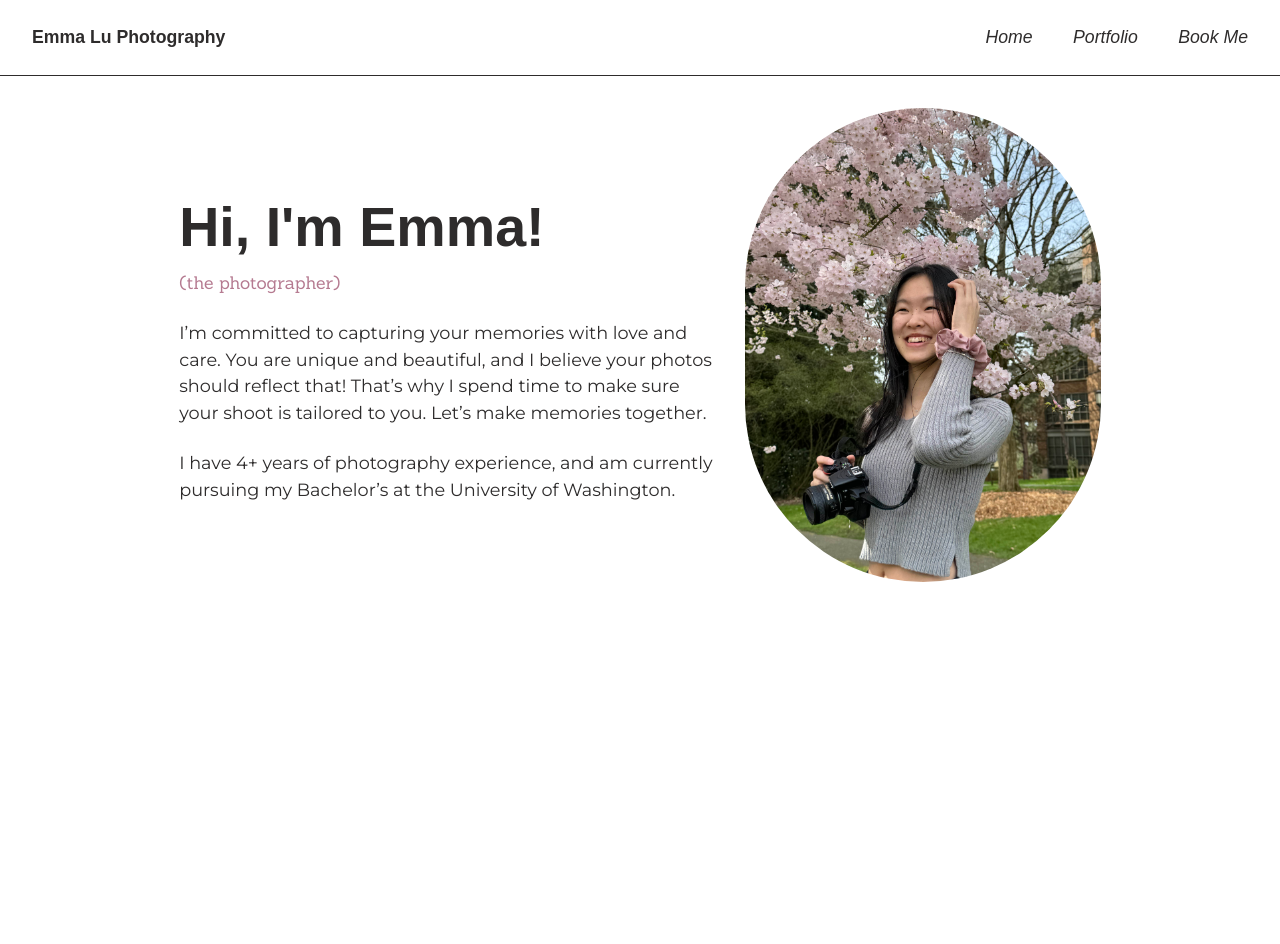
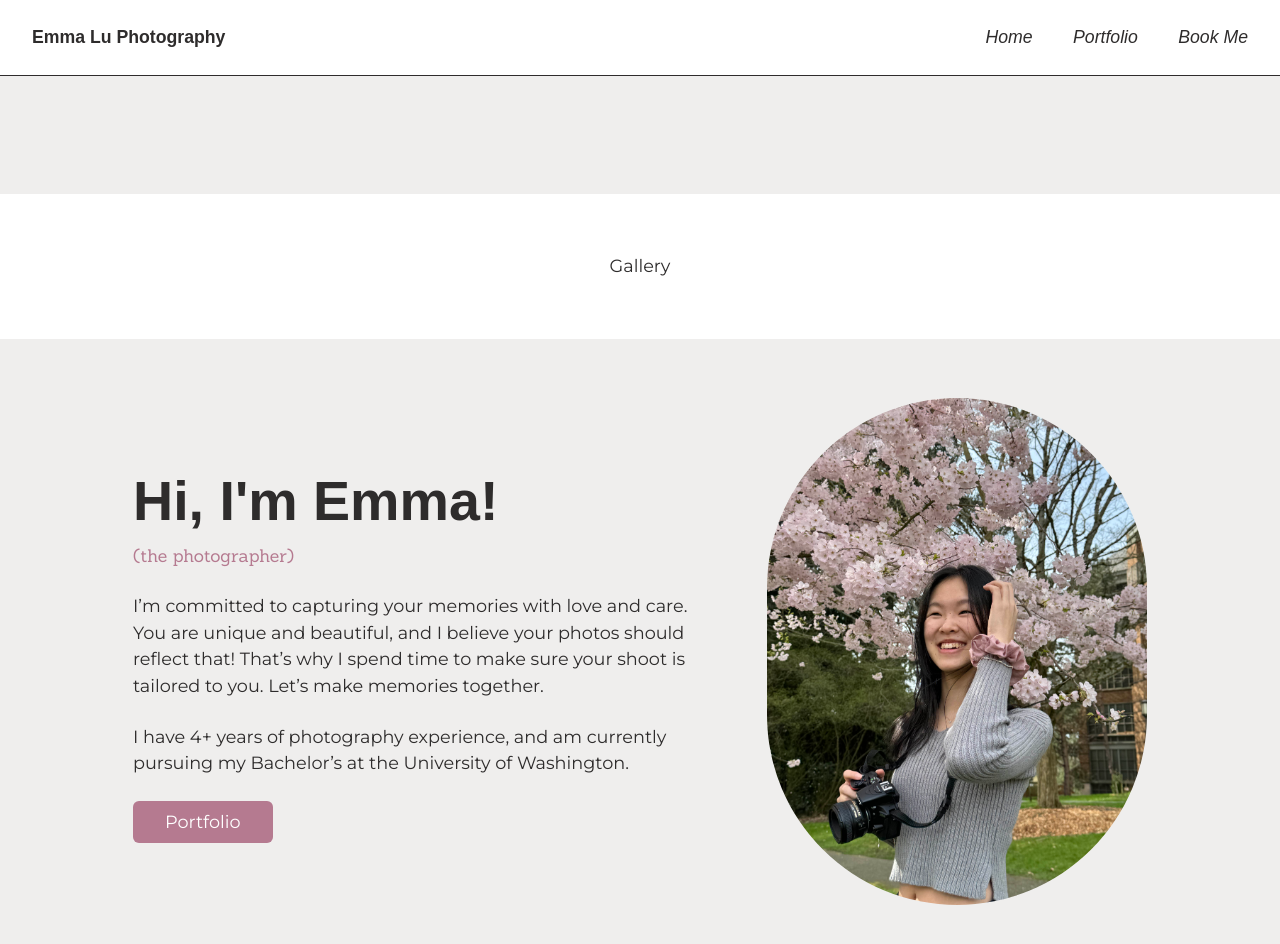
Before and after one commit to eemmalu/elu-photography-site, a Next.js app: page / in a window 1280 px wide. Shown: the top 944 px of the page. Before the commit the page ends 800 px from the top, so only its background shows below. Built offline with nearby package versions, Linux system fonts and the light colour scheme; a web font is replaced by a local one.

Commit message:
feat: simple button component

```diff
--- a/src/app/globals.css
+++ b/src/app/globals.css
@@ -2,7 +2,7 @@
 
 :root {
   --bg1: #ffffff;
-  --bg2: #F2EEE8;
+  --bg2: #efeeed;
   --primary: #B57A90;
   --neutral: #2e2c2c;
   --accent: #AFC7B4;
@@ -28,18 +28,34 @@ h2 {
     font-family: var(--font-accent);
   }
 
+  .bg1 {
+    color: var(--bg1);
+  }
+
+  .bg-bg1 {
+    background-color: var(--bg1);
+  }
+
+  .bg2 {
+    color: var(--bg2);
+  }
+
+  .bg-bg2 {
+    background-color: var(--bg2);
+  }
+
   .neutral {
     color: var(--neutral);
+  }
+
+  .bg-neutral {
+    background-color: var(--neutral);
   }
 
   .primary {
     color: var(--primary);
   }
 
-  .bg-neutral {
-    background-color: var(--neutral);
-  }
-
   .bg-primary {
     background-color: var(--primary);
   }
--- a/src/app/page.tsx
+++ b/src/app/page.tsx
@@ -1,7 +1,24 @@
+"use client";
+
+import Button from "../components/button";
+
 export default function Home() {
+  const doPortfolioClick = (): void => {
+    alert("Clicked portfolio");
+  };
+
   return (
     <>
-      <div className="flex flex-col md:flex-row py-8 px-[14vw] gap-8 justify-center items-center">
+      <div className="flex flex-col md:flex-row py-[calc(8px+4vw)] px-[calc(5px+10vw)] gap-16 justify-center items-center bg-bg2"></div>
+
+      {/* Image Carousel  */}
+      <div className="flex flex-col md:flex-row py-[calc(8px+4vw)] px-[calc(5px+10vw)] gap-16 justify-center items-center">
+        Gallery
+      </div>
+
+      {/* About Me */}
+      <div className="flex flex-col md:flex-row py-[calc(8px+4vw)] px-[calc(5px+10vw)] gap-16 justify-center items-center bg-bg2">
+        {/* Left Side */}
         <div className="flex flex-col basis-6/10 gap-6">
           <div>
             <h2>Hi, I'm Emma!</h2>
@@ -17,7 +34,13 @@ export default function Home() {
             I have 4+ years of photography experience, and am currently pursuing
             my Bachelor’s at the University of Washington.
           </div>
+          <Button
+            label="Portfolio"
+            onClickAction={doPortfolioClick}
+            className="w-fit"
+          />
         </div>
+        {/* Right Side */}
         <div className="basis-4/10 rounded-full">
           <img
             src="/emma.jpg"
--- /dev/null
+++ b/src/components/button.tsx
@@ -0,0 +1,15 @@
+"use client";
+
+type ButtonProps = {
+    label: string;
+    onClickAction: () => void;
+    className?: string;
+}
+
+export default function Button({ label, onClickAction, className = ""}: ButtonProps) {
+    return (
+        <button onClick={onClickAction} className={`py-2 px-8 bg1 bg-primary rounded-md ${className}`}>
+            {label}
+        </button>
+    );
+}
```
